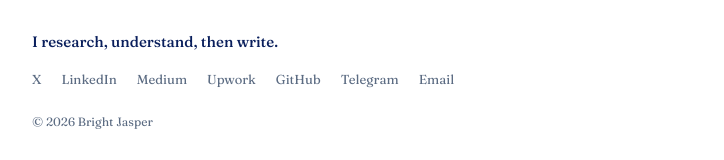
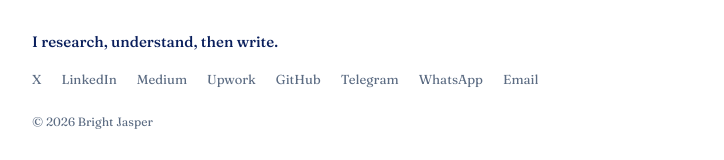
Before and after one commit to Aura-pix/bright-jasper, a Next.js app: page /about in a window 1280 px wide. Shown: the part 1813-1973 px from the top of the page, without its empty margins (248-972 px from the left). Built offline with nearby package versions, Linux system fonts and the light colour scheme.

Commit message:
Update GitHub link and add WhatsApp link in Footer

```diff
--- a/components/Footer.js
+++ b/components/Footer.js
@@ -9,8 +9,9 @@ const links = [
     label: "Upwork",
     href: "https://www.upwork.com/freelancers/~018d2a2818ff617a2b",
   },
-  { label: "GitHub", href: "https://GitHub.com/Aura-pix" },
+  { label: "GitHub", href: "https://github.com/Aura-pix/bright-jasper" },
   { label: "Telegram", href: "https://t.me/Jasper074" },
+  { label: "WhatsApp", href: "https://wa.me/2347088596835" },
   { label: "Email", href: "mailto:brghtjasper@gmail.com" },
 ];
 
```
